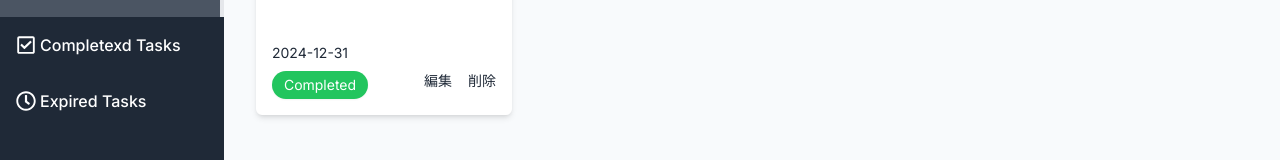
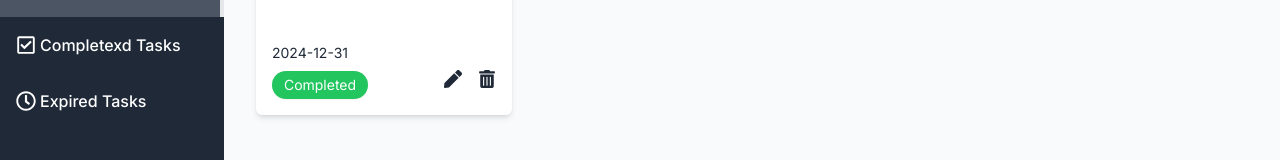
Before and after one commit to Taishi1020/next-task, a Next.js app: page / in a window 1280 px wide. Shown: the part 199-359 px from the top of the page. Built offline with nearby package versions, Linux system fonts and the light colour scheme.

Commit message:
[add] taskCardComponentCreatePart2

```diff
--- a/src/components/TaskCard/TaskCard.tsx
+++ b/src/components/TaskCard/TaskCard.tsx
@@ -1,3 +1,6 @@
+import TaskDeleteButton from "./TaskDeletaeButton/TaskDeleteButton"
+import TaskEditButton from "./TaskEditBUtton/TaskEditButton"
+
 const TaskCard = () => {
   return (
     <div className="w-64 h-52 p-4 bg-white rounded-md shadow-md flex flex-col justify-between">
@@ -11,8 +14,8 @@
                 <div className={`mt-2 text-sm px-2 py-1 w-24 text-center text-white
                 rounded-full shadow-sm ${true ? 'bg-green-500' : 'bg-red-500' }`}>{true ? 'Completed' : 'Incomplete'}</div>
                 <div className="flex gap-4">
-                    <div>編集</div>
-                    <div>削除</div>
+                    <TaskEditButton id='1'/>
+                    <TaskDeleteButton id='1'/>
                 </div>
             </div>
         </div>
--- /dev/null
+++ b/src/components/TaskCard/TaskDeletaeButton/TaskDeleteButton.tsx
@@ -0,0 +1,18 @@
+import Link from "next/link"
+import { FaPen, FaTrashAlt } from "react-icons/fa"
+
+interface TaskDeleteButtonProps {
+    id: string
+}
+
+const TaskDeleteButton: React.FC<TaskDeleteButtonProps> = ({id}) => {
+  return (
+    <form action="">
+        <button type="submit" className="hover:text-gray-700 text-lg cursor-pointer">
+            <FaTrashAlt/>
+        </button>
+    </form>
+  )
+}
+
+export default TaskDeleteButton
--- /dev/null
+++ b/src/components/TaskCard/TaskEditBUtton/TaskEditButton.tsx
@@ -0,0 +1,17 @@
+import Link from "next/link"
+import { FaPen } from "react-icons/fa"
+
+interface TaskEditButtonProps {
+    id: string
+
+}
+
+const TaskEditButton: React.FC<TaskEditButtonProps> = ({id}) => {
+  return (
+    <Link href={`/edit/${id}`}>
+        <FaPen className="hover:text-gray-700 text-lg cursor-pointer"/>
+    </Link>
+  )
+}
+
+export default TaskEditButton
```
